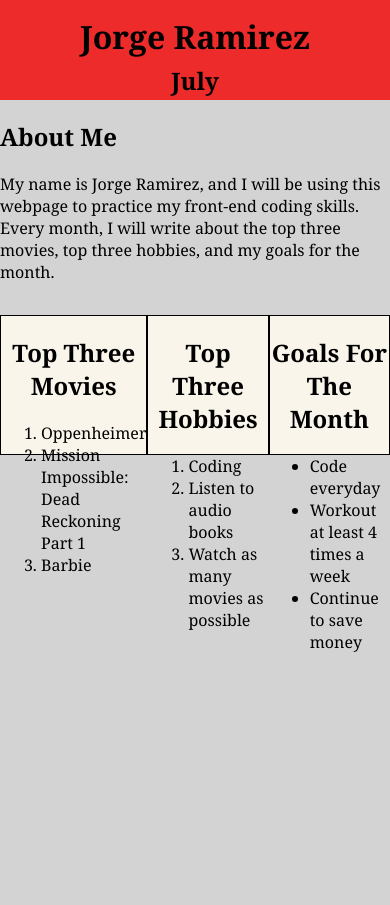
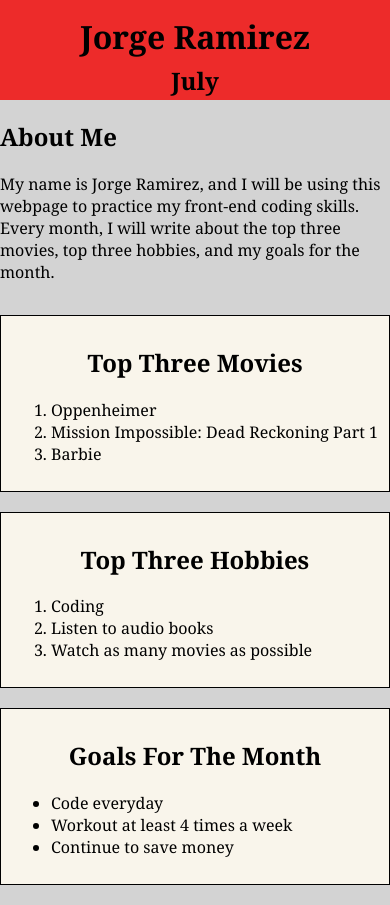
Before and after one commit to JorgeRamirez512/blog, a plain HTML site: page index.html in a window 390 px wide. Before the commit the page ends 844 px from the top, so only its background shows below. Drawn offline with Linux system fonts and the light colour scheme.

Commit message:
Adjusted CSS to be more responsive

```diff
--- a/style.css
+++ b/style.css
@@ -25,22 +25,12 @@ body {
     margin-top: 6px;
 }
 
-.top-movies {
-    border: 1px solid black;
-    height: 140px;
-    width: 360px;
-}
-
-.top-hobbies {
-    border: 1px solid black;
-    height: 140px;
-    width: 360px;
-}
-
+.top-movies,
+.top-hobbies,
 .goals {
     border: 1px solid black;
-    height: 140px;
-    width: 360px;
+    padding: 10px; /* Add some padding inside the border */
+    margin-bottom: 20px; /* Add some spacing between sections */
 }
 
 .flex-container {
@@ -56,3 +46,15 @@ body {
 .flex-container section {
     background-color: #F9F5EB;
 }
+
+@media (max-width: 768px) {
+    .flex-container {
+        flex-direction: column; /* Stack sections vertically on small screens */
+    }
+
+    .top-movies,
+    .top-hobbies,
+    .goals {
+        width: 100%; /* Take full width of the screen on small devices */
+    }
+}
```
